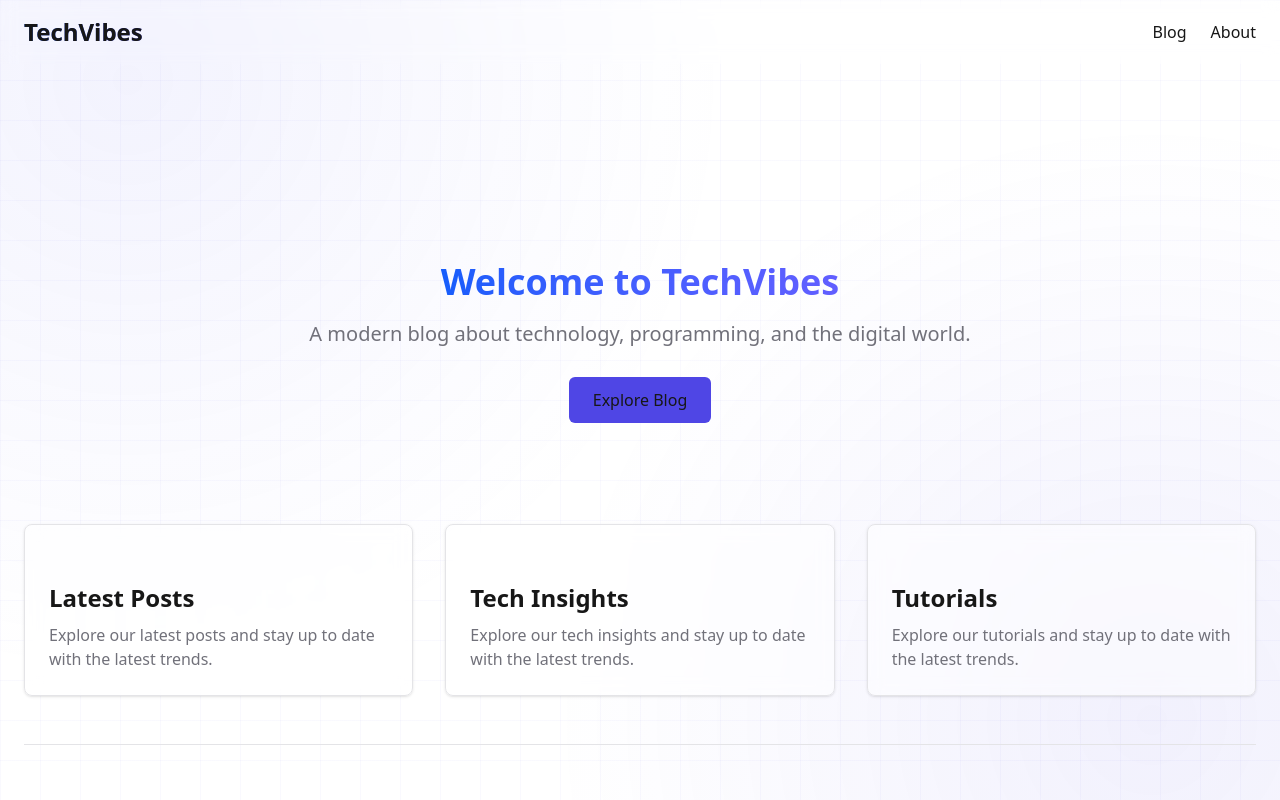
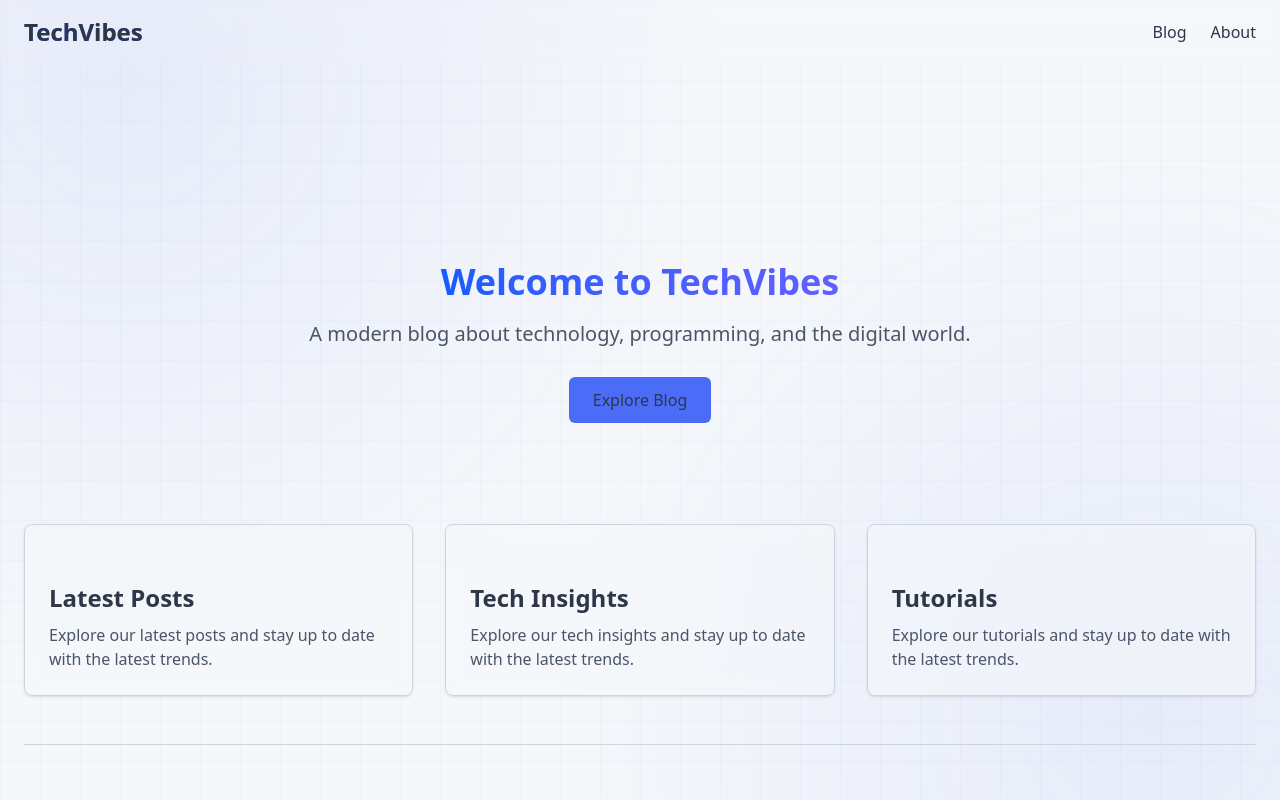
Before and after one commit to Shivansh-Sharma-21/Tech-Vibes, a Next.js app: page / in a window 1280 px wide. Shown: the top 800 px of the page. Built offline with nearby package versions, Linux system fonts and the light colour scheme.

Commit message:
Update globals.css

```diff
--- a/app/globals.css
+++ b/app/globals.css
@@ -1,23 +1,23 @@
 @import "tailwindcss";
 
 :root {
-  --background: #ffffff;
-  --foreground: #171717;
-  --primary: #4f46e5;
+  --background: #f5f7fa;
+  --foreground: #2d3748;
+  --primary: #4a6cf7;
   --primary-foreground: #ffffff;
-  --secondary: #f4f4f5;
-  --secondary-foreground: #18181b;
-  --muted: #f4f4f5;
-  --muted-foreground: #71717a;
-  --accent: #f4f4f5;
-  --accent-foreground: #18181b;
-  --destructive: #ef4444;
+  --secondary: #e2e8f0;
+  --secondary-foreground: #2d3748;
+  --muted: #e2e8f0;
+  --muted-foreground: #4a5568;
+  --accent: #e2e8f0;
+  --accent-foreground: #2d3748;
+  --destructive: #e53e3e;
   --destructive-foreground: #ffffff;
-  --border: #e4e4e7;
-  --input: #e4e4e7;
-  --ring: #4f46e5;
+  --border: #cbd5e0;
+  --input: #cbd5e0;
+  --ring: #4a6cf7;
   --radius: 0.5rem;
-  --primary-10: rgba(79, 70, 229, 0.1);
+  --primary-10: rgba(74, 108, 247, 0.1);
 }
 
 @theme inline {
@@ -65,8 +65,8 @@
 body {
   background-color: var(--background);
   background-image:
-    linear-gradient(to right, rgba(79, 70, 229, 0.03) 1px, transparent 1px),
-    linear-gradient(to bottom, rgba(79, 70, 229, 0.03) 1px, transparent 1px);
+    linear-gradient(to right, rgba(74, 108, 247, 0.03) 1.5px, transparent 1.5px),
+    linear-gradient(to bottom, rgba(74, 108, 247, 0.03) 1.5px, transparent 1.5px);
   background-size: 40px 40px;
   color: var(--foreground);
   font-family: var(--font-sans);
@@ -83,8 +83,8 @@ body::before {
   width: 100%;
   height: 100%;
   background:
-    radial-gradient(circle at 10% 10%, rgba(99, 102, 241, 0.08), transparent 600px),
-    radial-gradient(circle at 90% 90%, rgba(79, 70, 229, 0.08), transparent 600px);
+    radial-gradient(circle at 10% 10%, rgba(74, 108, 247, 0.08), transparent 600px),
+    radial-gradient(circle at 90% 90%, rgba(74, 108, 247, 0.08), transparent 600px);
   z-index: -1;
 }
 
@@ -92,8 +92,8 @@ body::before {
 @media (prefers-color-scheme: dark) {
   body {
     background-image:
-      linear-gradient(to right, rgba(99, 102, 241, 0.06) 1px, transparent 1px),
-      linear-gradient(to bottom, rgba(99, 102, 241, 0.06) 1px, transparent 1px);
+      linear-gradient(to right, rgba(99, 102, 241, 0.06) 1.5px, transparent 1.5px),
+      linear-gradient(to bottom, rgba(99, 102, 241, 0.06) 1.5px, transparent 1.5px);
   }
 
   body::before {
```
